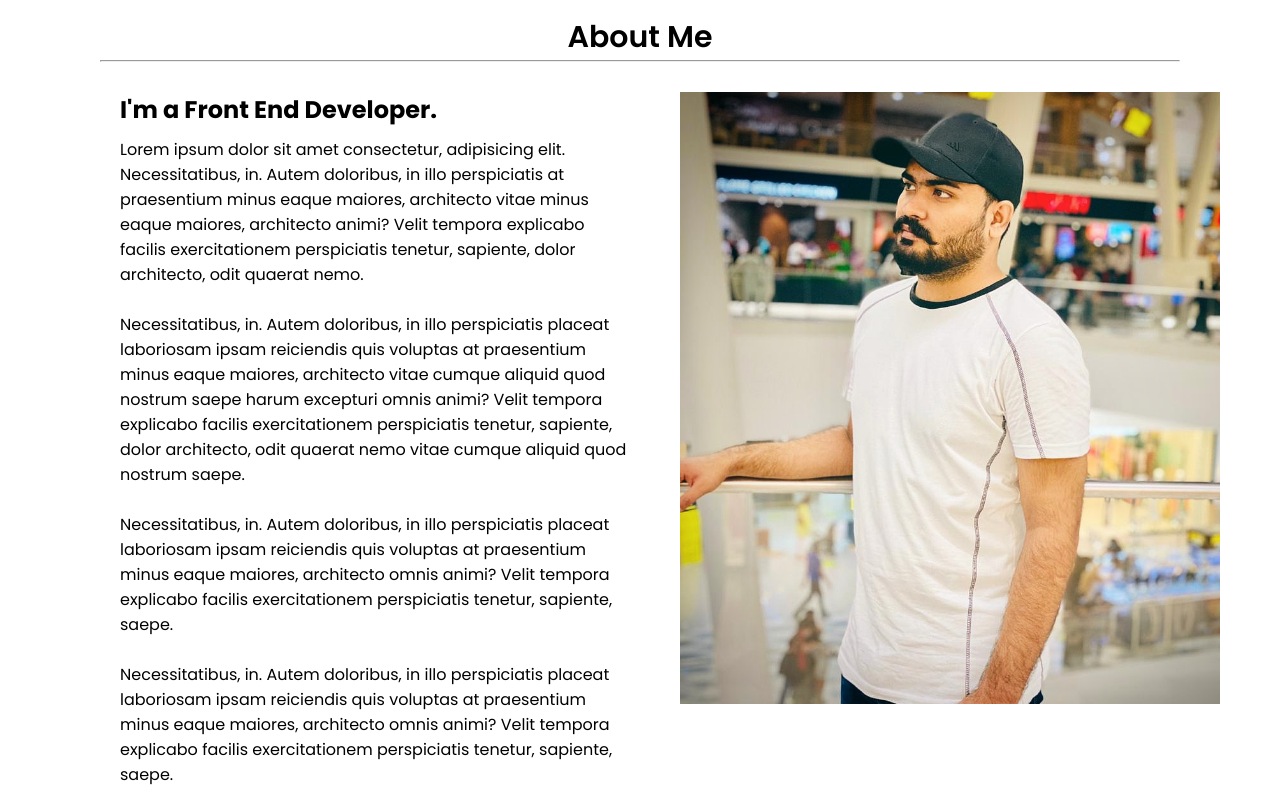
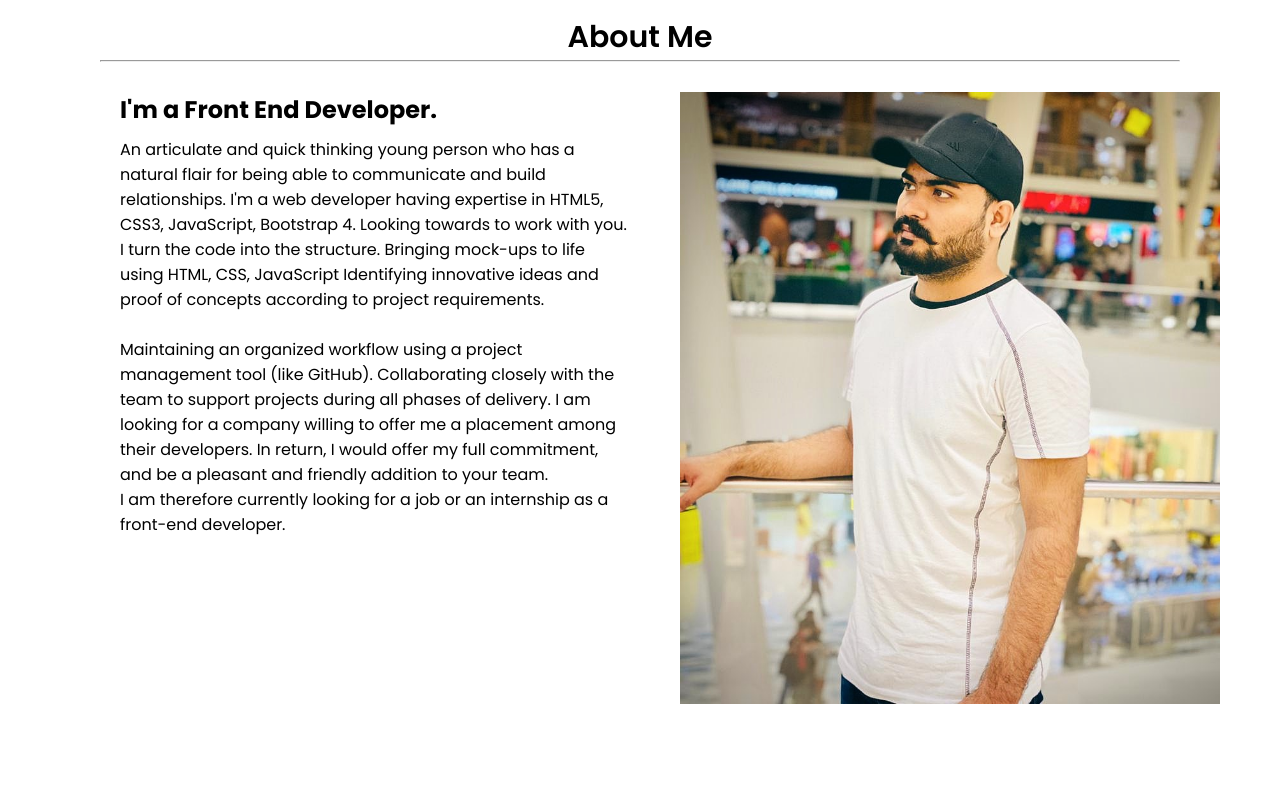
Before and after one commit to WajahatMubashir/Portfolio, a plain HTML site: page index.html in a window 1280 px wide. Shown: the part 980-1780 px from the top of the page. Drawn offline with Linux system fonts and the light colour scheme.

Commit message:
Update index.html
About Edit

```diff
--- a/index.html
+++ b/index.html
@@ -37,7 +37,7 @@
         <div class="content">
             <div class="contentBx w50">
                 <h3>I'm a Front End Developer.</h3>
-                <p>Lorem ipsum dolor sit amet consectetur, adipisicing elit. Necessitatibus, in. Autem doloribus, in illo perspiciatis at praesentium minus eaque maiores, architecto vitae minus eaque maiores, architecto animi? Velit tempora explicabo facilis exercitationem perspiciatis tenetur, sapiente, dolor architecto, odit quaerat nemo.<br><br>Necessitatibus, in. Autem doloribus, in illo perspiciatis placeat laboriosam ipsam reiciendis quis voluptas at praesentium minus eaque maiores, architecto vitae cumque aliquid quod nostrum saepe harum excepturi omnis animi? Velit tempora explicabo facilis exercitationem perspiciatis tenetur, sapiente, dolor architecto, odit quaerat nemo  vitae cumque aliquid quod nostrum saepe.<br><br>Necessitatibus, in. Autem doloribus, in illo perspiciatis placeat laboriosam ipsam reiciendis quis voluptas at praesentium minus eaque maiores, architecto omnis animi? Velit tempora explicabo facilis exercitationem perspiciatis tenetur, sapiente, saepe.<br><br>Necessitatibus, in. Autem doloribus, in illo perspiciatis placeat laboriosam ipsam reiciendis quis voluptas at praesentium minus eaque maiores, architecto omnis animi? Velit tempora explicabo facilis exercitationem perspiciatis tenetur, sapiente, saepe.</p>
+                <p>An articulate and quick thinking young person who has a natural flair for being able to communicate and build relationships. I'm a web developer having expertise in HTML5, CSS3, JavaScript, Bootstrap 4. Looking towards to work with you.<br> I turn the code into the structure. Bringing mock-ups to life using HTML, CSS, JavaScript Identifying innovative ideas and proof of concepts according to project requirements.<br><br> Maintaining an organized workflow using a project management tool (like GitHub). Collaborating closely with the team to support projects during all phases of delivery.  I am looking for a company willing to offer me a placement among their developers. In return, I would offer my full commitment, and be a pleasant and friendly addition to your team.<br> I am therefore currently looking for a job or an internship as a front-end developer.</p>
             </div> <!--contentBx w50-->
             <div class="w50">
                 <img src="img/Grind.jpg" class="img">
```
